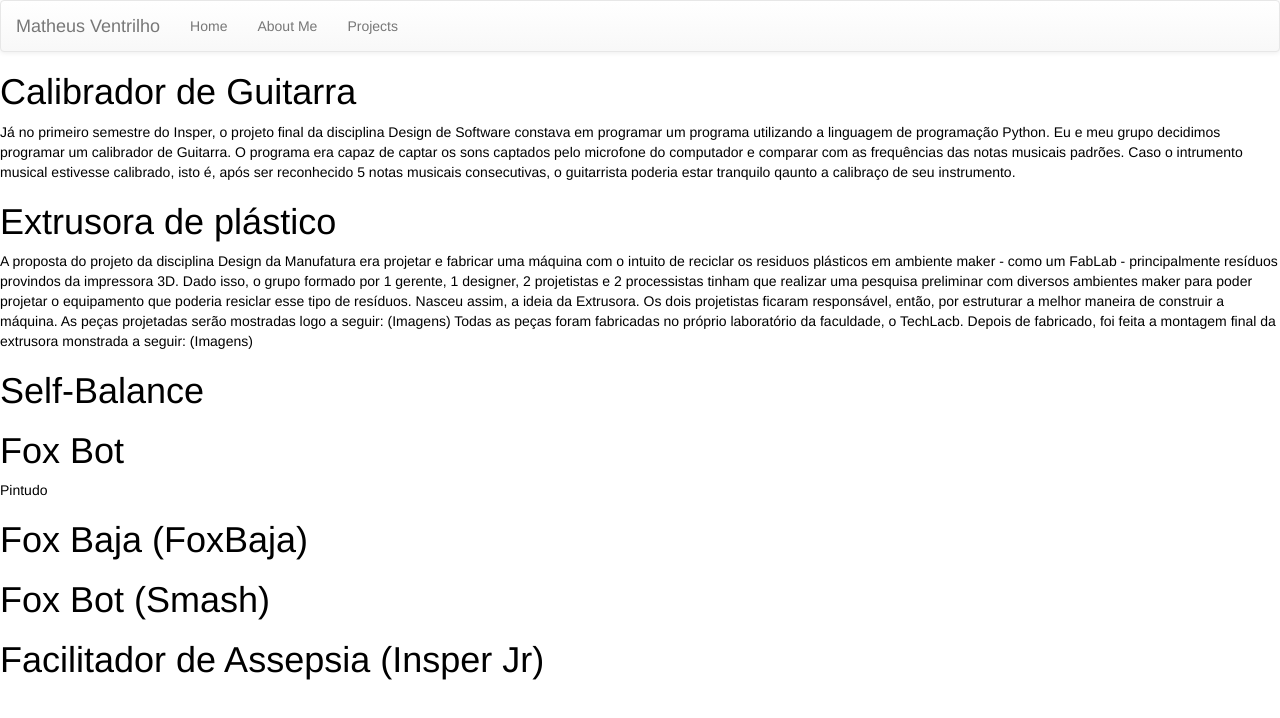
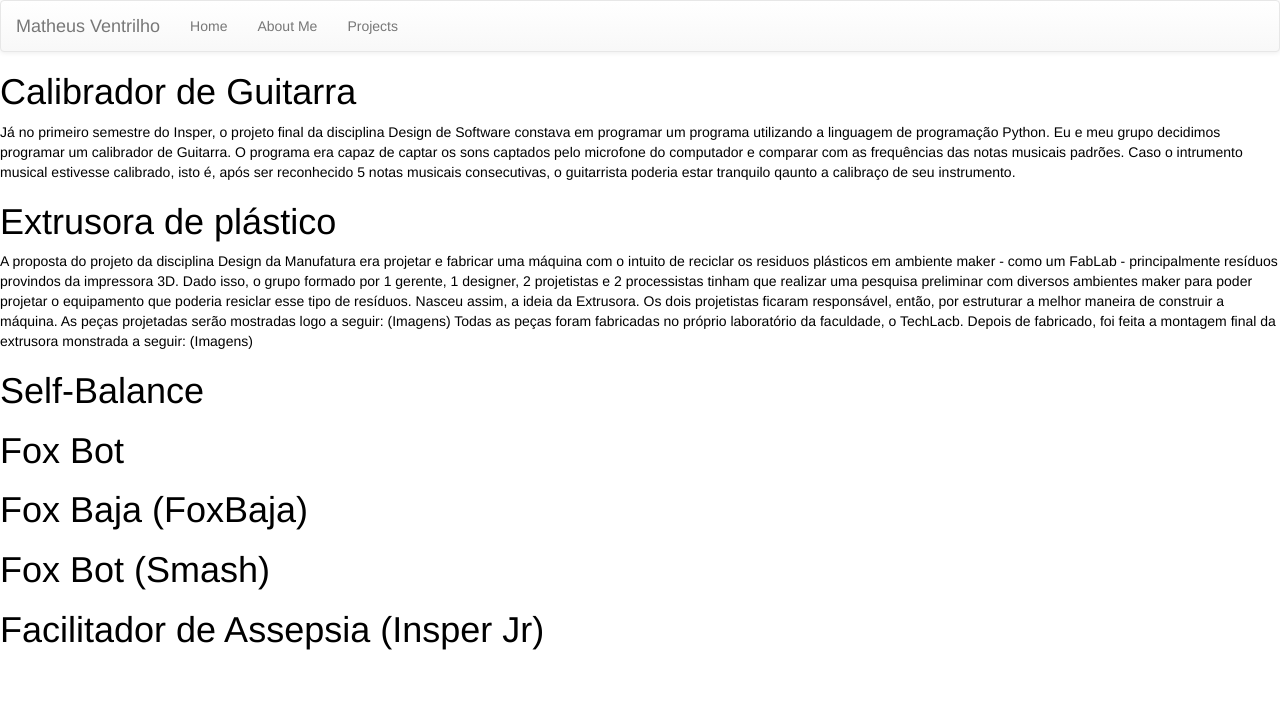
Before and after one commit to matheusventrilho/Personal_Website, a plain HTML site: page projects.html in a window 1280 px wide. Drawn offline with nearby package versions, Linux system fonts and the light colour scheme.

Commit message:
Update projects.html

```diff
--- a/projects.html
+++ b/projects.html
@@ -56,7 +56,7 @@
     <h1>Self-Balance</h1>
 
      <h1>Fox Bot</h1>
-    <p> Pintudo </p>
+
 
     <h1>Fox Baja (FoxBaja)</h1>
 
```
